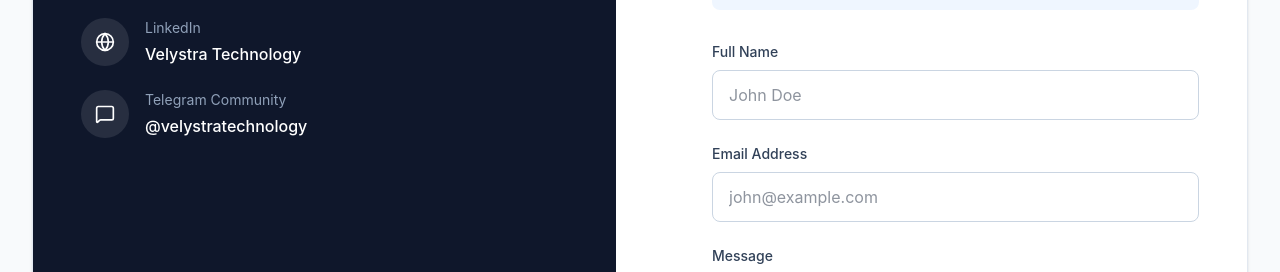
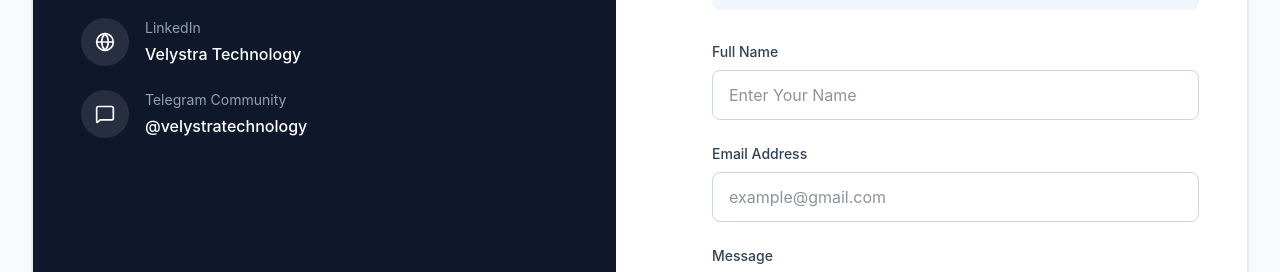
Before and after one commit to sahilofficialgit/velystra-technology, a React (Vite) app: page /contact in a window 1280 px wide. Shown: the part 503-775 px from the top of the page. Built offline with nearby package versions, Linux system fonts and the light colour scheme.

Commit message:
added help msg place holders

```diff
--- a/src/pages/Contact.jsx
+++ b/src/pages/Contact.jsx
@@ -144,7 +144,7 @@
                       setFormData({ ...formData, name: e.target.value })
                     }
                     className="w-full px-4 py-3 border border-slate-300 rounded-lg focus:ring-2 focus:ring-blue-500 focus:border-blue-500 outline-none transition-shadow"
-                    placeholder="John Doe"
+                    placeholder="Enter Your Name"
                   />
                 </div>
                 <div>
@@ -159,7 +159,7 @@
                       setFormData({ ...formData, email: e.target.value })
                     }
                     className="w-full px-4 py-3 border border-slate-300 rounded-lg focus:ring-2 focus:ring-blue-500 focus:border-blue-500 outline-none transition-shadow"
-                    placeholder="john@example.com"
+                    placeholder="example@gmail.com"
                   />
                 </div>
                 <div>
```
